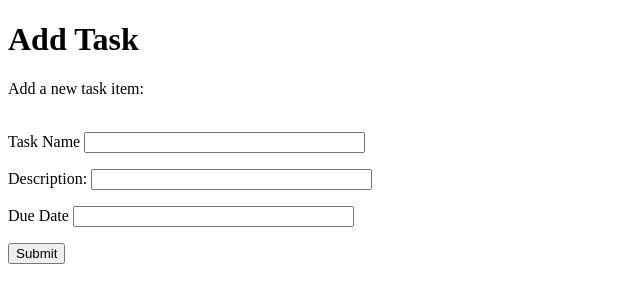
After one commit to hewich/team-2-05, a Flask app: page /add in a window 1280 px wide. The commit adds this page. Shown: the top 303 px of the page, without its empty margins (0-640 px from the left). Run offline with Flask 2, Linux system fonts and the light colour scheme.

Commit message:
Added implementation for website

```diff
--- a/TaskOrganizer/myapp/form.py
+++ b/TaskOrganizer/myapp/form.py
@@ -16,3 +16,9 @@ class RegisterForm(FlaskForm):
     email = StringField('Email', validators=[DataRequired(), Email()])
     password = PasswordField('Password', validators=[DataRequired()])
     submit = SubmitField('Submit')
+
+class TaskForm(FlaskForm):
+    task_name = StringField('Task Name')
+    description = StringField('Description: ')
+    due_date = StringField('Due Date')
+    submit = SubmitField('Submit')
--- a/TaskOrganizer/myapp/routes.py
+++ b/TaskOrganizer/myapp/routes.py
@@ -1,12 +1,14 @@
 from flask import render_template, flash, redirect, url_for, Markup
+from werkzeug.urls import url_parse
+
 from myapp import app
 from myapp import db
-from myapp.form import LoginForm, RegisterForm
+from myapp.form import LoginForm, RegisterForm, TaskForm
 from flask_login import current_user, login_user
 from flask_login import logout_user
 from flask_login import login_required
 from flask import request
-from myapp.models import User
+from myapp.models import User, Task
 
 
 @app.route('/')
@@ -74,3 +76,25 @@ def login():
         return redirect(next_page)
 
     return render_template('login.html', title=title, form=form)
+
+
+#@app.route ('/')
+#def ind():
+   # tasks = Task.query.all()
+
+  #  return render_template('add.html', tasks= tasks)
+#
+@app.route ('/add', methods = ['GET', 'POST'])
+def add():
+
+    title = 'Add | Task Organizer'
+
+    # task = TaskForm(request.form)
+    task = TaskForm()
+    print('hefasdfasf')
+    if task.validate_on_submit():
+
+        tasks = Task(task_name=task.task_name.data, description=task.description.data, due_date=task.due_date.data)
+        db.session.add(tasks)
+        db.session.commit()
+    return render_template('add.html', title="add task", form=task)
--- /dev/null
+++ b/TaskOrganizer/myapp/templates/add.html
@@ -0,0 +1,37 @@
+<!DOCTYPE html>
+<html lang="en">
+<head>
+    <meta charset="UTF-8">
+    <title>Add</title>
+</head>
+<body>
+    <h1> Add Task </h1>
+    <div>
+        Add a new task item:
+        <form action="" method="post"><br>
+            {{form.hidden_tag()}}
+            <p>
+            {{form.task_name.label}}
+            {{form.task_name(size=32)}}
+            </p>
+
+            <p>
+            {{form.description.label}}
+            {{form.description(size=32)}}
+            </p>
+
+            <p>
+            {{form.due_date.label}}
+            {{form.due_date(size=32)}}
+            </p>
+
+            </p>
+             <p>{{ form.submit() }}</p>
+
+        </form>
+
+    </div>
+
+
+</body>
+</html>
--- a/TaskOrganizer/myapp/templates/home.html
+++ b/TaskOrganizer/myapp/templates/home.html
@@ -7,10 +7,10 @@
 
 <body class="text-center">
     <div class="mx-auto">
-        <h1> Welcome to Task Organizer! </h1 <br>
+        <h1> Welcome to Task Organizer!</h1>
         <hr>
         <a href="/login" class="btn btn-info" role="button"><b>Sign In</b></a>
 
     </div>
-    </<body>
+    </body>
     {% endblock %}
```
Also changed, not shown: TaskOrganizer/myapp/models.py (+15 -0 lines), TaskOrganizer/myapp/templates/landing.html (+11 -0 lines), TaskOrganizer/myapp/templates/view.html (added, +12 -0 lines), TaskOrganizer/myapp/templates/remove.html (added), 2 other files.
